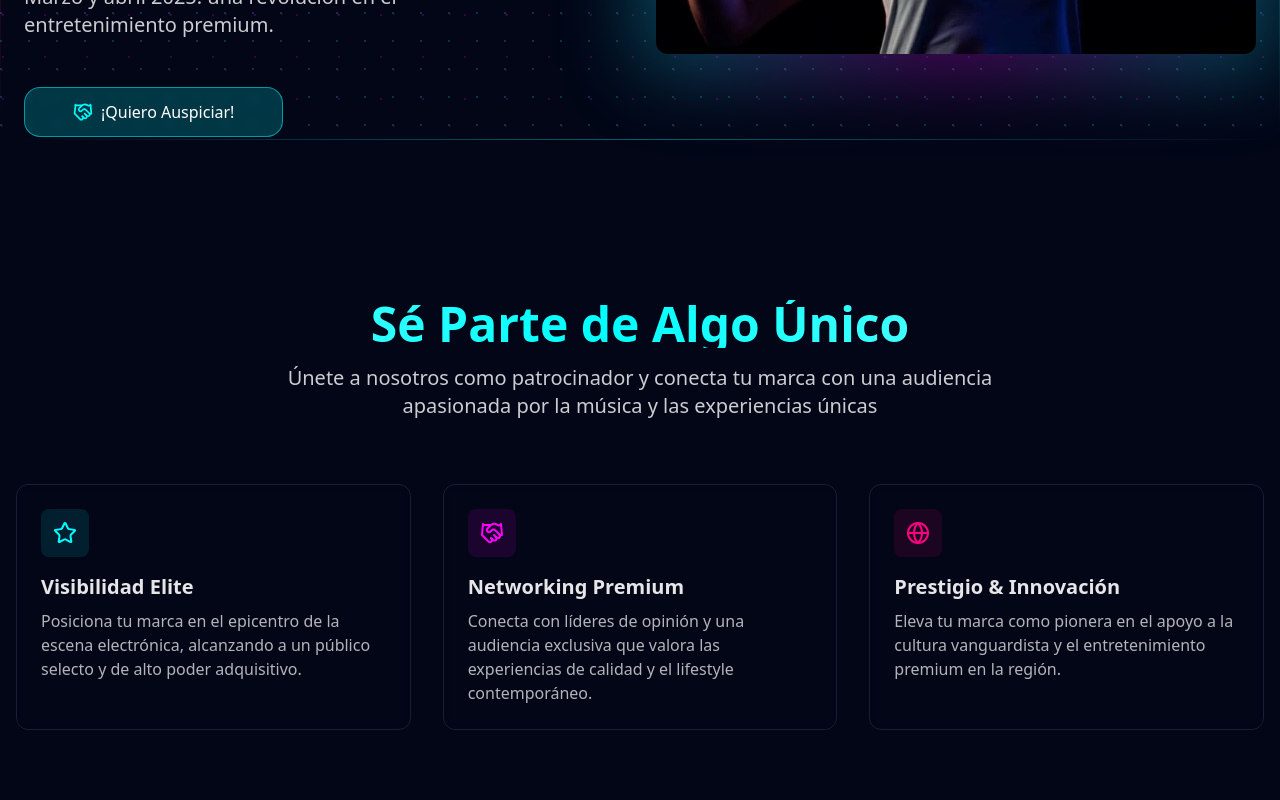
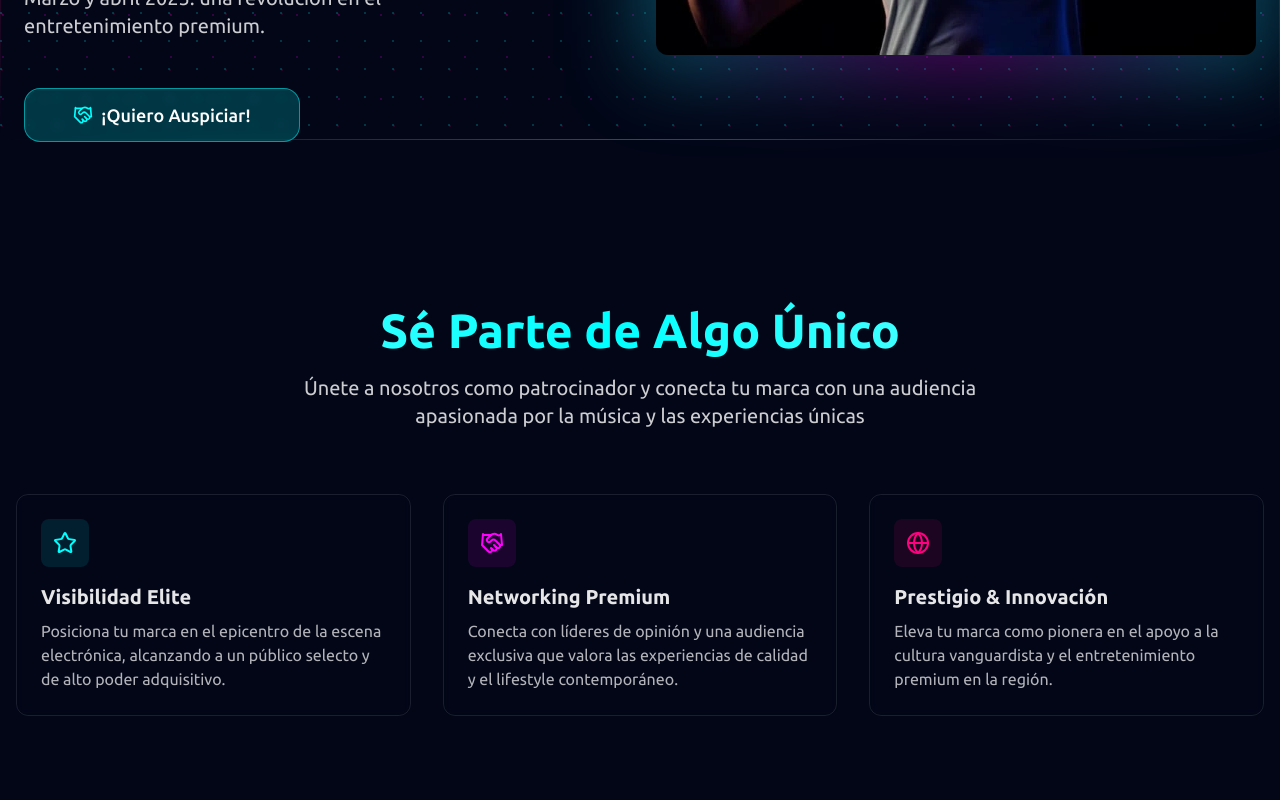
Before and after one commit to nelsondiego/diegonelson-live-sessions, a Next.js app: page /sponsors in a window 1280 px wide. Shown: the part 660-1460 px from the top of the page. Built offline with nearby package versions, Linux system fonts and the light colour scheme.

Commit message:
Update font configuration and styling across layout and sponsors page

```diff
--- a/src/app/globals.css
+++ b/src/app/globals.css
@@ -8,7 +8,7 @@
 }
 
 body {
-  @apply text-foreground antialiased;
+  @apply text-foreground antialiased font-sans;
 }
 
 /* Estilos para la barra de scroll */
--- a/src/app/layout.tsx
+++ b/src/app/layout.tsx
@@ -1,5 +1,5 @@
 import type { Metadata, Viewport } from "next";
-import { Geist, Geist_Mono, Pacifico } from "next/font/google";
+import { Ubuntu, Pacifico } from "next/font/google";
 import "./globals.css";
 import Navigation from "./components/Navigation";
 import AnimatedBackground from "./components/AnimatedBackground";
@@ -12,14 +12,11 @@ const pacifico = Pacifico({
   display: 'swap',
 });
 
-const geistSans = Geist({
-  variable: "--font-geist-sans",
-  subsets: ["latin"],
-});
-
-const geistMono = Geist_Mono({
-  variable: "--font-geist-mono",
-  subsets: ["latin"],
+const ubuntu = Ubuntu({
+  subsets: ['latin'],
+  weight: ['300', '400', '500', '700'],
+  variable: '--font-ubuntu',
+  display: 'swap',
 });
 
 export const viewport: Viewport = {
@@ -105,7 +102,7 @@ export default function RootLayout({
 }) {
   return (
     <html lang="es" className="scroll-smooth">
-      <body className={`${geistSans.variable} ${geistMono.variable} ${pacifico.variable} antialiased`}>
+      <body className={`${ubuntu.variable} ${pacifico.variable} antialiased`}>
         <div className="min-h-screen bg-slate-950 overflow-x-hidden">
           <AnimatedBackground />
           <Navigation />
--- a/src/app/sponsors/page.tsx
+++ b/src/app/sponsors/page.tsx
@@ -249,7 +249,7 @@ export default function SponsorsPage() {
                 className="inline-flex items-center gap-2 px-12 py-3 text-white bg-neon-cyan/20 hover:bg-neon-cyan/30 backdrop-blur-sm rounded-2xl transition-all duration-300 border border-neon-cyan/50 hover:border-neon-cyan group"
               >
                 <Handshake className="w-5 h-5 text-neon-cyan group-hover:scale-110 transition-transform" />
-                <span className="font-medium">¡Quiero Auspiciar!</span>
+                <span className="font-medium text-lg">¡Quiero Auspiciar!</span>
               </a>
             </div>
             <div className="relative h-[500px] w-full">
@@ -276,7 +276,7 @@ export default function SponsorsPage() {
       {/* About Section */}
       <section id="about" className=" my-20 md:my-40">
         <div className="container mx-auto px-4">
-          <h2 className="text-5xl font-bold bg-gradient-to-r from-white via-neon-cyan to-white bg-clip-text text-transparent animate-gradient text-center mb-4">
+          <h2 className="text-5xl p-1 font-bold bg-gradient-to-r from-white via-neon-cyan to-white bg-clip-text text-transparent animate-gradient text-center mb-4">
             Sé Parte de Algo Único
           </h2>
           <p className="text-xl text-white/80 text-center max-w-3xl mx-auto mb-16">
@@ -460,7 +460,7 @@ export default function SponsorsPage() {
       <section className="my-20 md:my-40 px-4 md:px-8 relative">
         <div className="container mx-auto relative z-10">
           <div className="text-center mb-12">
-            <h2 className="text-3xl md:text-5xl font-bold text-transparent bg-clip-text bg-gradient-to-r from-neon-pink via-neon-cyan to-neon-magenta animate-pulse mb-4">
+            <h2 className="text-3xl md:text-5xl p-1 font-bold text-transparent bg-clip-text bg-gradient-to-r from-neon-pink via-neon-cyan to-neon-magenta animate-pulse mb-4">
               Planes de patrocinio diseñados para cada necesidad
             </h2>
             <p className="text-lg text-white/60">
--- a/tailwind.config.ts
+++ b/tailwind.config.ts
@@ -2,8 +2,6 @@ import type { Config } from "tailwindcss";
 
 export default {
   content: [
-    "./src/pages/**/*.{js,ts,jsx,tsx,mdx}",
-    "./src/components/**/*.{js,ts,jsx,tsx,mdx}",
     "./src/app/**/*.{js,ts,jsx,tsx,mdx}",
   ],
   theme: {
@@ -37,7 +35,11 @@ export default {
             transform: 'translate(0px, 0px) scale(1)'
           }
         }
-      }
+      },
+      fontFamily: {
+        sans: ['var(--font-ubuntu)'],
+        pacifico: ['var(--font-pacifico)'],
+      },
     },
   },
   plugins: [],
```
